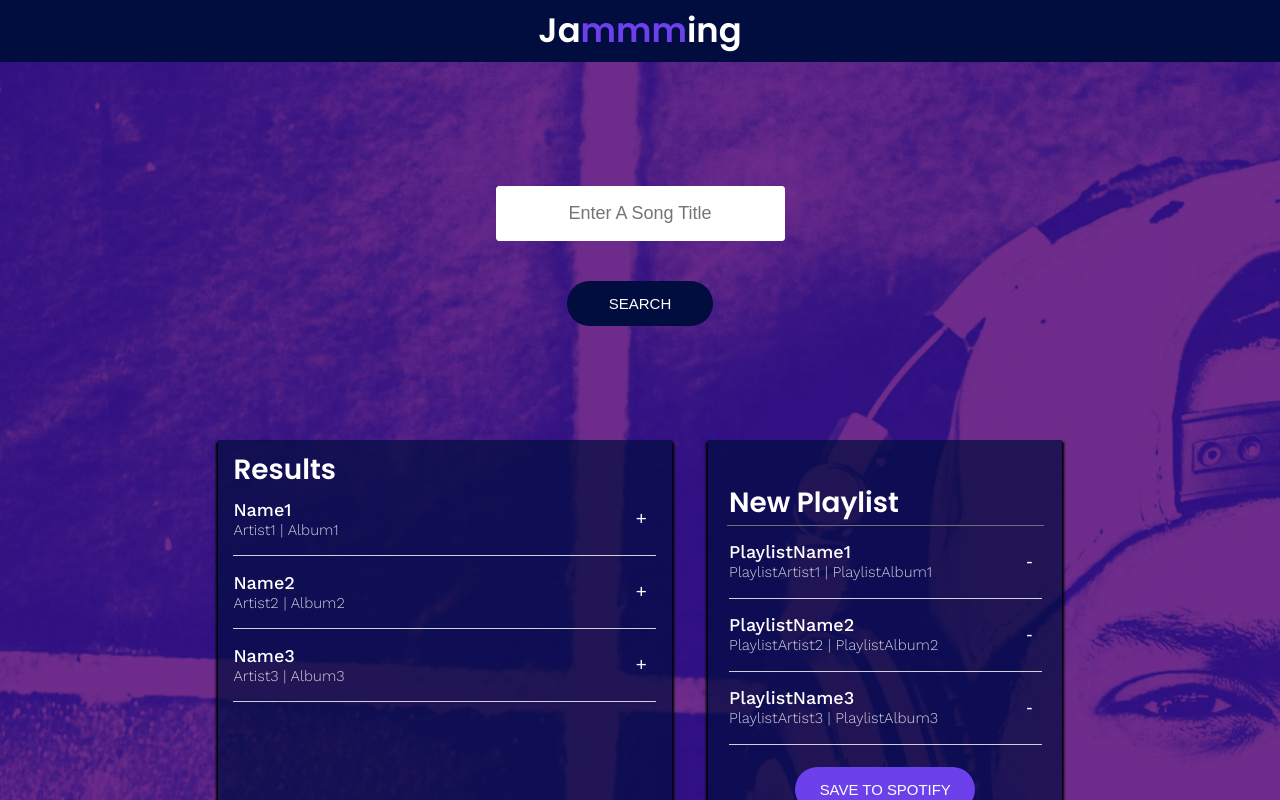
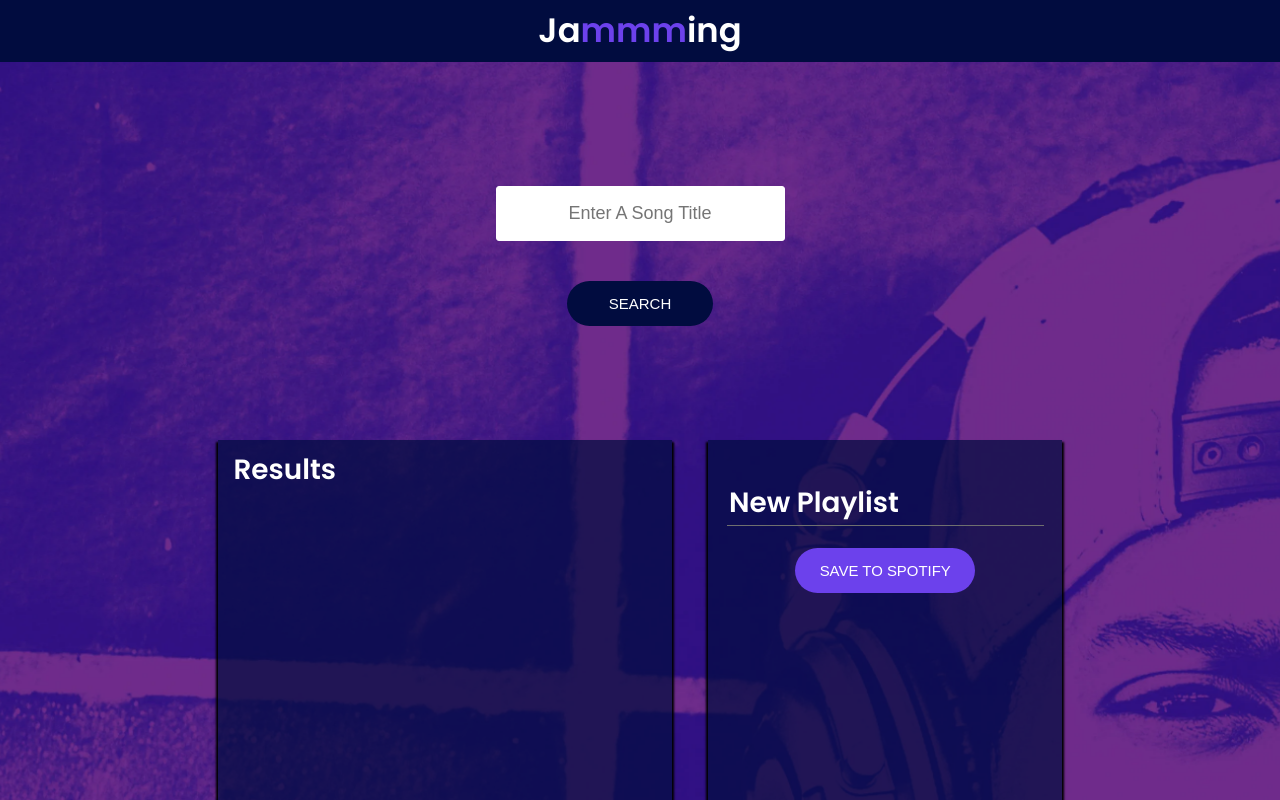
Before and after one commit to laaasma-p/jammming, a React (Create React App) app: page / in a window 1280 px wide. Shown: the top 800 px of the page. Built offline with nearby package versions, Linux system fonts and the light colour scheme.

Commit message:
implement savePlaylist from Spotify module

```diff
--- a/src/components/App/App.js
+++ b/src/components/App/App.js
@@ -10,32 +10,9 @@ class App extends Component {
     super(props);
 
     this.state = {
-      searchResults: [
-        { name: "Name1", artist: "Artist1", album: "Album1", id: 1 },
-        { name: "Name2", artist: "Artist2", album: "Album2", id: 2 },
-        { name: "Name3", artist: "Artist3", album: "Album3", id: 3 },
-      ],
+      searchResults: [],
       playlistName: "New Playlist",
-      playlistTracks: [
-        {
-          name: "PlaylistName1",
-          artist: "PlaylistArtist1",
-          album: "PlaylistAlbum1",
-          id: 4,
-        },
-        {
-          name: "PlaylistName2",
-          artist: "PlaylistArtist2",
-          album: "PlaylistAlbum2",
-          id: 5,
-        },
-        {
-          name: "PlaylistName3",
-          artist: "PlaylistArtist3",
-          album: "PlaylistAlbum3",
-          id: 6,
-        },
-      ],
+      playlistTracks: [],
     };
 
     this.addTrack = this.addTrack.bind(this);
@@ -69,6 +46,12 @@ class App extends Component {
   savePlaylist() {
     const trackURIs = this.state.playlistTracks.map((track) => {
       return track.uri;
+    });
+    Spotify.savePlaylist(this.state.playlistName, trackURIs).then(() => {
+      this.setState({
+        playlistName: "New Playlist",
+        playlistTracks: [],
+      });
     });
   }
 
```
